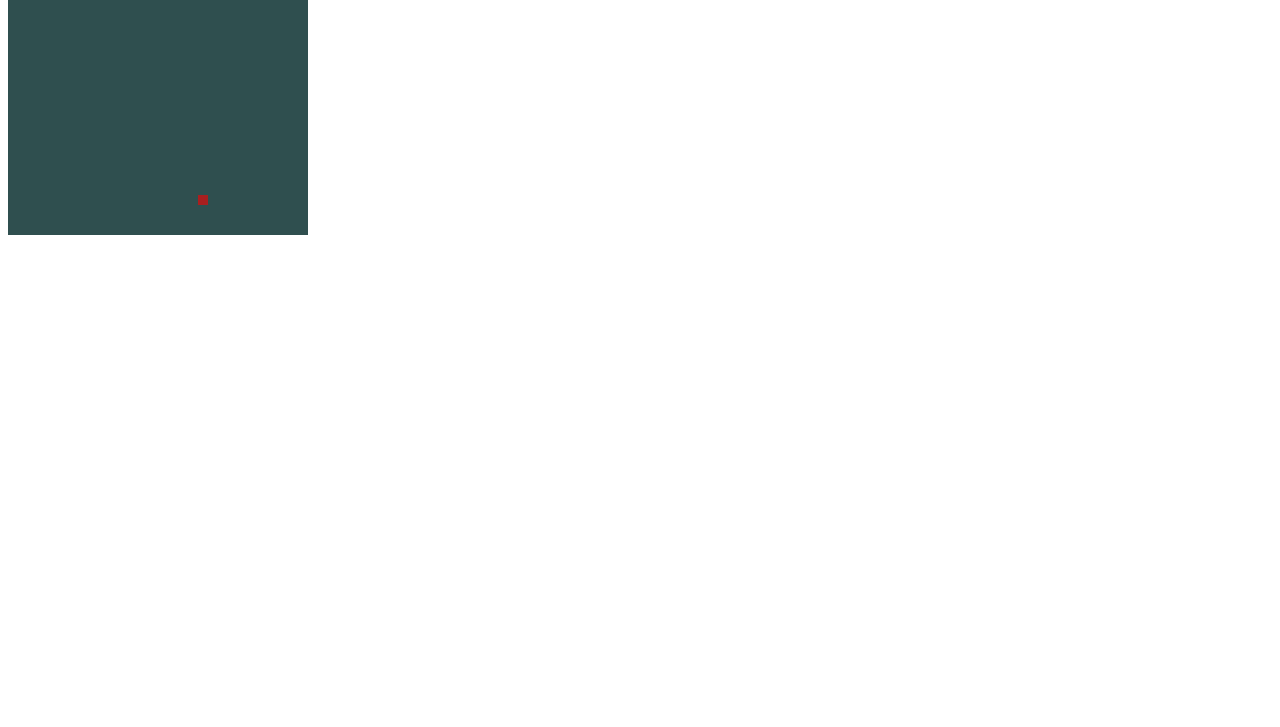
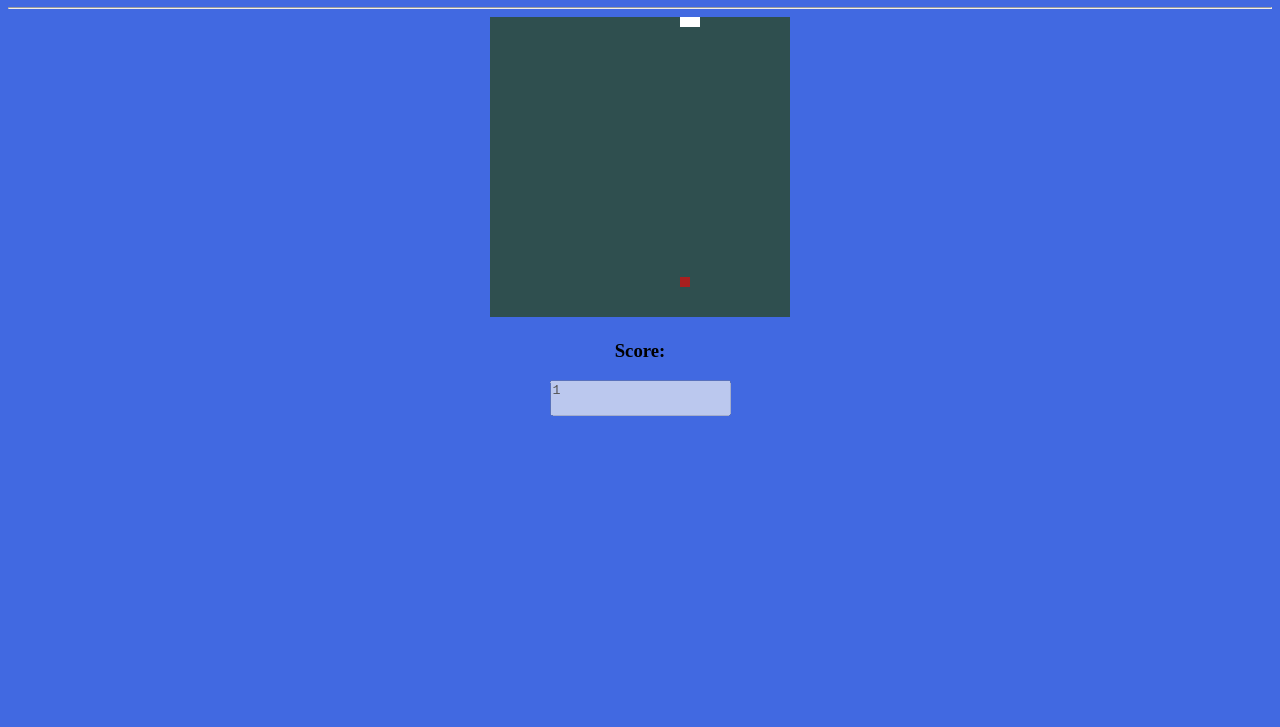
Before and after one commit to l-pavlova/Snake, a plain HTML site: page index.html in a window 1280 px wide. Shown: the part 73-800 px from the top of the page. Drawn offline with Linux system fonts and the light colour scheme.

Commit message:
Add score and lose condition

```diff
--- a/index.html
+++ b/index.html
@@ -5,9 +5,22 @@
     <meta name="viewport" content="width=device-width, initial-scale=1.0">
     <title>Snake</title>
 </head>
-<body>
+<body style="background-color: royalblue;">
+     <div align="center" >
+         <h1>GO!</h1>
+         <hr>
     <canvas class="canvas" height="300" width="300" style="background-color:darkslategray"></canvas>
+    <div>
+       <h3>Score: </h3>
+        <textarea id="score" draggable="false" disabled ></textarea>
+    </div>
+</div>
 </body>
+<style>
+    textarea {
+    resize: none;
+  }
+</style>
 <script type="text/javascript" src="snake.js"></script>
 <script type="text/javascript" src="fruit.js"></script>
 <script type="text/javascript" src="main.js"></script>
--- a/main.js
+++ b/main.js
@@ -1,4 +1,5 @@
 const canvas=document.querySelector(".canvas");
+var score=document.getElementById("score");
 const ctx= canvas.getContext("2d");
 const scale=10;
 const rows=canvas.height/scale;
@@ -10,8 +11,6 @@ var snake;
     snake = new Snake();
     fruit = new Fruit();
     fruit.pickLocation();
-
-    console.log(fruit);
     window.setInterval(()=> {
         ctx.clearRect(0, 0, canvas.width, canvas.height )
 
@@ -22,6 +21,11 @@ var snake;
         if(snake.eat(fruit)){
            fruit.pickLocation();
         }
+        if(snake.checkCollision()){
+            alert(`You lost, your score is ${score.innerText}!`);
+        };
+        score.innerText=snake.total;
+
     },250);
 }());
 window.addEventListener('keydown', ((event)=>{
--- a/snake.js
+++ b/snake.js
@@ -63,4 +63,13 @@ function Snake() {
     }
     return false;
  }
+ this.checkCollision =function() {
+     for(let i in this.tail){
+         if(this.x===this.tail[i].x && this.y===this.tail[i].y){
+            this.total=0;
+            this.tail=[];
+            return true;
+         }
+     }
+ }
 }
```
